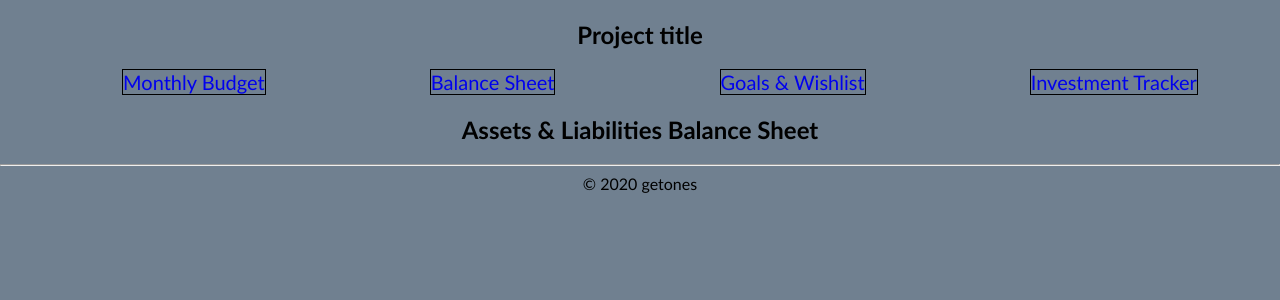
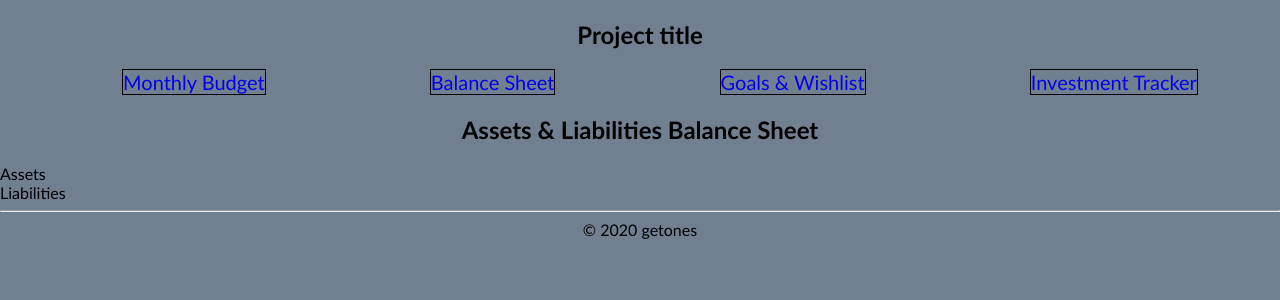
Before and after one commit to brhymer/TabulaAurea-frontend, a React (Create React App) app: page /asli in a window 1280 px wide. Shown: the top 300 px of the page. Built offline with nearby package versions, Linux system fonts and the light colour scheme.

Commit message:
adds all subcomponents, moves body containers to containers directory

```diff
--- /dev/null
+++ b/src/components/Assets.js
@@ -0,0 +1,11 @@
+import React from 'react';
+
+const Assets = () => {
+    return (
+        <div>
+            Assets
+        </div>
+    );
+}
+
+export default Assets;
--- /dev/null
+++ b/src/components/Goals.js
@@ -0,0 +1,11 @@
+import React from 'react';
+
+const Goals = () => {
+    return (
+        <div>
+            Goals
+        </div>
+    );
+}
+
+export default Goals;
--- /dev/null
+++ b/src/components/Liabilities.js
@@ -0,0 +1,11 @@
+import React from 'react';
+
+const Liabilities = () => {
+    return (
+        <div>
+            Liabilities
+        </div>
+    );
+}
+
+export default Liabilities;
--- /dev/null
+++ b/src/components/Wishlist.js
@@ -0,0 +1,11 @@
+import React from 'react';
+
+const Wishlist = () => {
+    return (
+        <div>
+            Wishlist
+        </div>
+    );
+}
+
+export default Wishlist;
--- a/src/components/BalanceContainer.js
+++ b/src/containers/BalanceContainer.js
@@ -1,9 +1,13 @@
 import React from 'react';
+import Assets from '../components/Assets';
+import Liabilities from '../components/Liabilities';
 
 const BalanceContainer = () => {
     return (
         <div>
             <h1>Assets & Liabilities Balance Sheet</h1>
+            <Assets />
+            <Liabilities />
         </div>
     );
 }
--- a/src/components/GoalContainer.js
+++ b/src/containers/GoalContainer.js
@@ -1,10 +1,15 @@
 import React, { Component } from 'react';
+import Goals from '../components/Goals';
+import Wishlist from '../components/Wishlist';
+
 
 class GoalContainer extends Component {
     render() {
         return (
             <div>
                 <h1>Goals and Wishlist</h1>
+                <Goals />
+                <Wishlist />
             </div>
         );
     }
--- a/src/components/MonthContainer.js
+++ b/src/containers/MonthContainer.js
@@ -1,6 +1,6 @@
 import React, { Component } from 'react';
-import Incomes from './Incomes';
-import Expenses from './Expenses';
+import Incomes from '../components/Incomes';
+import Expenses from '../components/Expenses';
 
 class MonthContainer extends Component {
     render() {
```
Also changed, not shown: src/config/routes.js (+4 -4 lines), src/containers/InvestContainer.js (renamed from src/components/InvestContainer.js).
